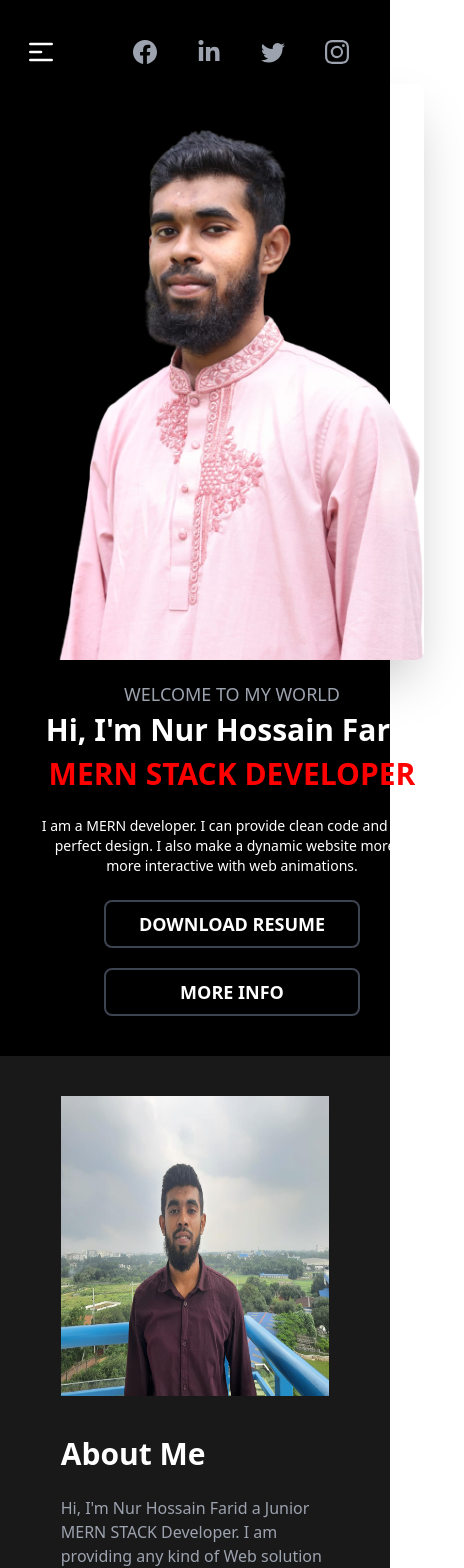
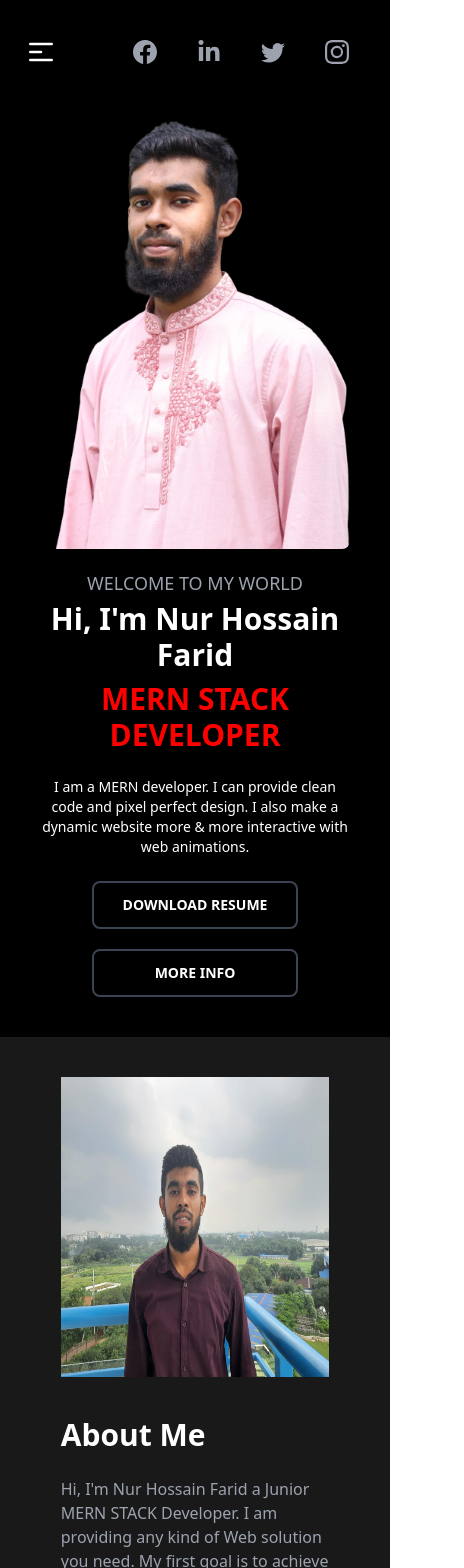
Before and after one commit to nurhossainfarid/my-portfolio-client-side, a React (Create React App) app: page / in a window 390 px wide. Shown: the top 1568 px of the page, 464 px wide, since content can reach past the window. Built offline with nearby package versions, Linux system fonts and the light colour scheme.

Commit message:
set responsive

```diff
--- a/src/Pages/Home/Banner/Banner.js
+++ b/src/Pages/Home/Banner/Banner.js
@@ -6,15 +6,15 @@ const Banner = () => {
         <div className="bg-black pb-10">
             <div className="hero bg-black ">
                 <div className="hero-content flex-col px-10 lg:flex-row-reverse p-0 gap-5 h-full">
-                    <img src={MyPic} className="max-w-sm rounded-lg shadow-2xl" />
+                    <img src={MyPic} className="w-full rounded-lg shadow-2xl" />
                     <div className="text-center md:text-start">
                     <h1 className="text-lg md:text-xl text-gray-400 uppercase">Welcome to my world</h1>
                     <h1 className="text-3xl md:text-5xl font-bold text-white mt-1 md:mt-2">Hi, I'm Nur Hossain Farid</h1>
                     <h1 className="text-3xl md:text-5xl font-bold text-primary mt-2 md:mt-5">MERN STACK DEVELOPER</h1>
                         <p className="py-6 text-white text-sm md:text-lg">I am a MERN developer. I can provide clean code and pixel perfect design. I also make a dynamic website more & more interactive with web animations.</p>
                     <div className="flex gap-5 md:flex-row flex-col w-2/3 mx-auto">
-                        <button className="btn bg-inherit border-2 hover:bg-primary text-lg text-white hover:scale-110 hover:border-primary"><a target="_blank" href="https://drive.google.com/file/d/18Zk0ccjPUBqfvQAdg6IhBgngUQFxzW6S/view?fbclid=IwAR3EFSxrlq8YomNh7Uc46HIuWjHeEhYb7uFp1kv_zVe-lWZ2hEKXiyEdTz8">Download Resume</a></button>
-                        <button className="btn bg-inherit border-2 hover:bg-primary text-lg text-white hover:scale-110 hover:border-primary">More Info</button>
+                        <button className="btn bg-inherit border-2 hover:bg-primary tex-md md:text-lg text-white hover:scale-110 hover:border-primary"><a target="_blank" href="https://drive.google.com/file/d/18Zk0ccjPUBqfvQAdg6IhBgngUQFxzW6S/view?fbclid=IwAR3EFSxrlq8YomNh7Uc46HIuWjHeEhYb7uFp1kv_zVe-lWZ2hEKXiyEdTz8">Download Resume</a></button>
+                        <button className="btn bg-inherit border-2 hover:bg-primary tex-md md:text-lg text-white hover:scale-110 hover:border-primary">More Info</button>
                     </div>
                     </div>
                 </div>
--- a/src/Pages/Home/MyProject/MyProject.js
+++ b/src/Pages/Home/MyProject/MyProject.js
@@ -31,7 +31,7 @@ const MyProject = () => {
                         </div>
                         <div className="absolute top-1/4 md:top-1/3 left-1/4 grid grid-cols-1 gap-5 caption-text">
                             <h1 className="text-3xl text-white">Laptopo House <br /> Center</h1>
-                            <p className="text-lg text-white">This is the laptop <br /> warehouse/inventory <br />
+                            <p className="text-md md:text-lg text-white">This is the laptop <br /> warehouse/inventory <br />
                             management websites.</p>
                             <button className="btn w-3/4 bg-primary hover:bg-white text-md text-white hover:scale-110 hover:text-primary border-none">View Details</button>
                         </div>
@@ -43,8 +43,8 @@ const MyProject = () => {
                         <div className="hover-div bg-primary">
                         </div>
                         <div className="absolute top-1/2 left-1/4 grid grid-cols-1 gap-5 caption-text">
-                            <h1 className="text-4xl text-white ">Doctor Portal</h1>
-                            <p className="text-xl text-white font-bold">This is the Doctor <br /> services website</p>
+                            <h1 className="text-3xl md:text-4xl text-white ">Doctor Portal</h1>
+                            <p className="text-md md:text-xl text-white font-bold">This is the Doctor <br /> services website</p>
                             <button className="btn w-3/4 bg-primary hover:bg-white text-md text-white hover:scale-110 hover:text-primary border-none">View Details</button>
                         </div>
                     </div>
```
